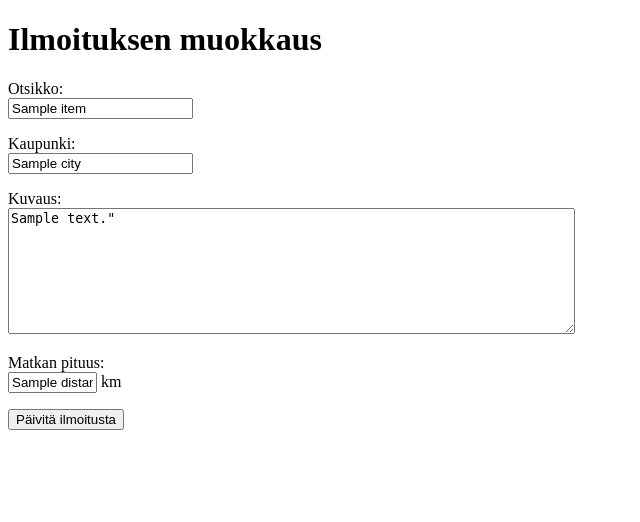
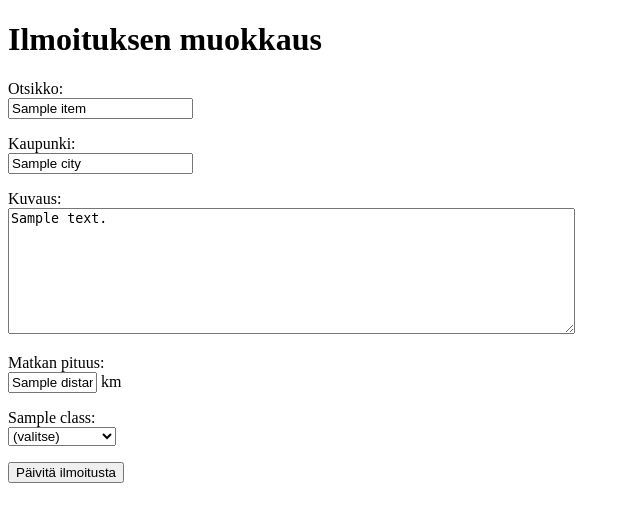
Before and after one commit to unnamant/Kavelypaivakirja, a Flask app: template templates/edit_item.html in a window 1280 px wide. Shown: the top 522 px of the page, without its empty margins (0-640 px from the left). Run offline with Flask 3, Linux system fonts and the light colour scheme; the template is opened without the code that fills it: most values are stand-ins (such as "Sample title", 1, 10 or a date in 2020).

Commit message:
Add classes to edit/update page

```diff
--- a/app.py
+++ b/app.py
@@ -76,7 +76,16 @@ def edit_item(item_id):
         abort(404)
     if item["user_id"] != session["user_id"]:
         abort(403)
-    return render_template("edit_item.html", item=item)
+    all_classes = items.get_all_classes()
+    items.get_classes(item_id)
+
+    classes = {}
+    for my_class in all_classes:
+        classes[my_class] = ""
+    for entry in items.get_classes(item_id):
+        classes[entry["title"]] = entry["value"]
+
+    return render_template("edit_item.html", item=item, classes=classes, all_classes=all_classes)
 
 @app.route("/update_item", methods=["POST"])
 def update_items():
@@ -98,7 +107,13 @@ def update_items():
         abort(403)
     city = request.form["city"]
 
-    items.update_items(item_id, title, description, distance, city)
+    classes = []
+    for entry in request.form.getlist("classes"):
+        if entry:
+            parts = entry.split(":")
+            classes.append((parts[0], parts[1]))
+
+    items.update_items(item_id, title, description, distance, city, classes)
 
     return redirect("/item/" + str(item_id))
 
--- a/templates/edit_item.html
+++ b/templates/edit_item.html
@@ -18,13 +18,28 @@
     </p>
     <p>
     Kuvaus: <br />
-    <textarea name="description" rows="8" cols="68" maxlength="1000" required>{{ item.description }}" </textarea>
+    <textarea name="description" rows="8" cols="68" maxlength="1000" required>{{ item.description }} </textarea>
     </p>
     <p>
       Matkan pituus: <br />
       <input type="text" name="distance" size="8" value="{{ item.distance }}"/> km
     </p>
       <input type="hidden" name="item_id" value="{{ item.id }}" />
+    {% for class in all_classes %}
+    <p>
+      {{ class }}: <br />
+      <select name="classes">
+        <option value="">(valitse)</option>
+      {% for option in all_classes[class] %}
+        {% if classes[class] == option %}
+        <option value="{{ class }}:{{ option }}" selected>{{ option }}</option>
+        {% else %}
+        <option value="{{ class }}:{{ option }}">{{ option }}</option>
+        {% endif %}
+      {% endfor %}
+      </select>
+    </p>
+    {% endfor %}
     <input type="submit" value="Päivitä ilmoitusta" />
   </form>
 </body>
```
Also changed, not shown: items.py (+8 -1 lines).
